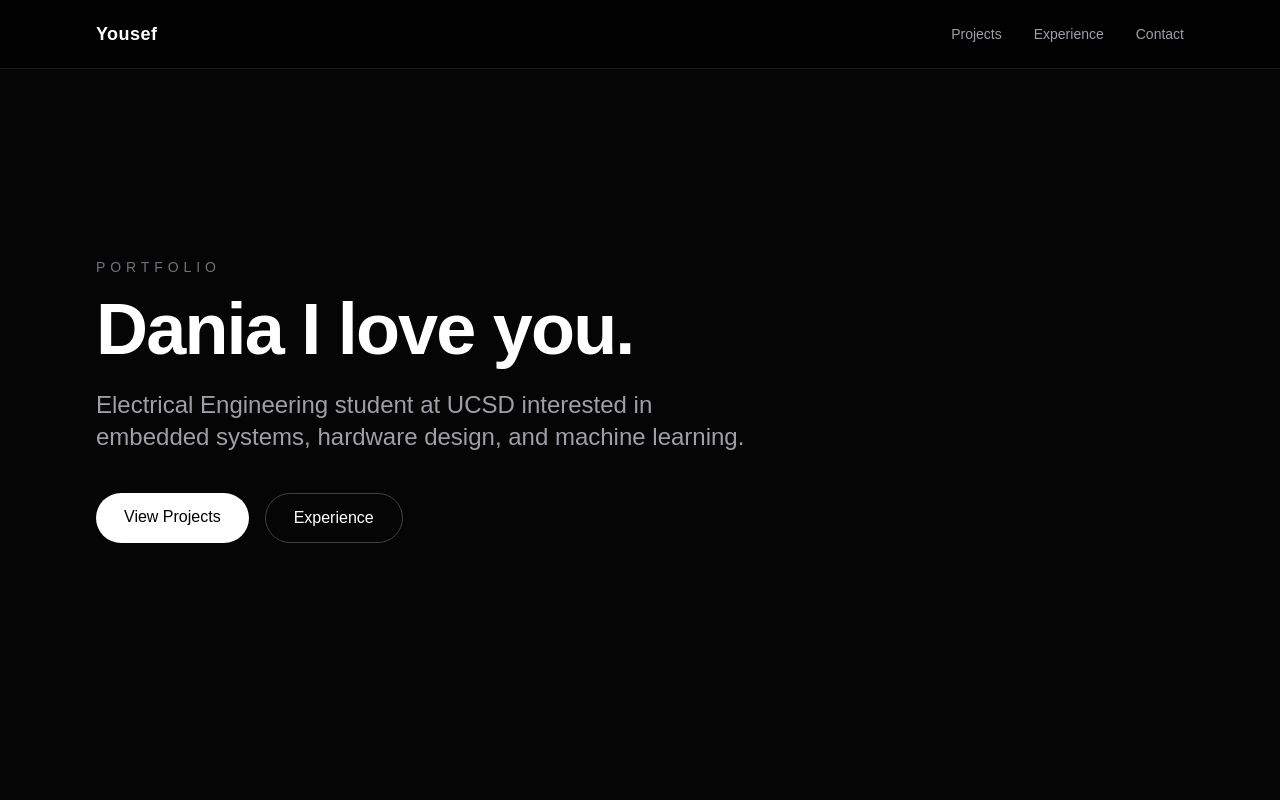
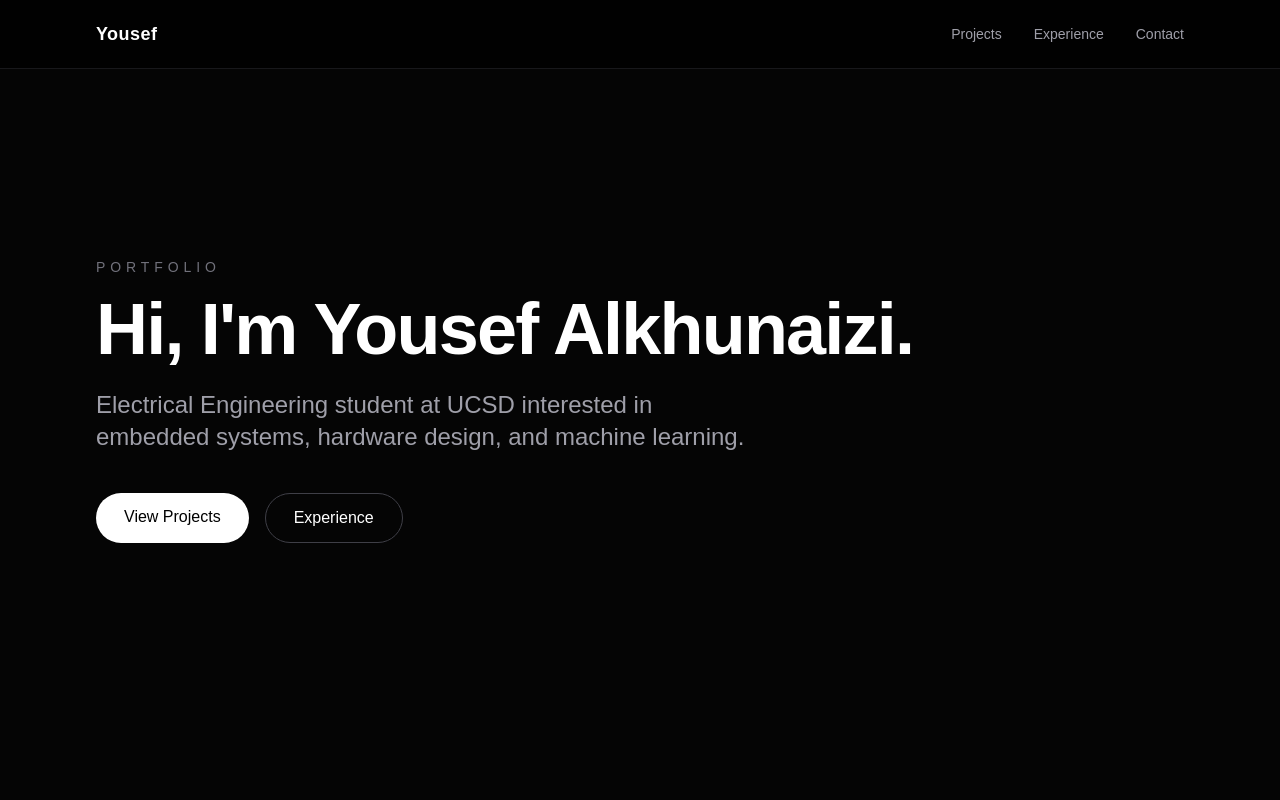
Before and after one commit to YousefAlkhunaizi123/my-portfolio, a Next.js app: page / in a window 1280 px wide. Shown: the top 800 px of the page. Built offline with nearby package versions, Linux system fonts and the light colour scheme.

Commit message:
Update page.tsx

```diff
--- a/app/page.tsx
+++ b/app/page.tsx
@@ -53,7 +53,7 @@ export default function Home() {
         </p>
 
         <h1 className="max-w-4xl text-6xl font-bold tracking-tight md:text-7xl">
-          Dania I love you.
+        Hi, I'm Yousef Alkhunaizi.
         </h1>
 
         <p className="mt-6 max-w-2xl text-2xl text-zinc-400">
```
